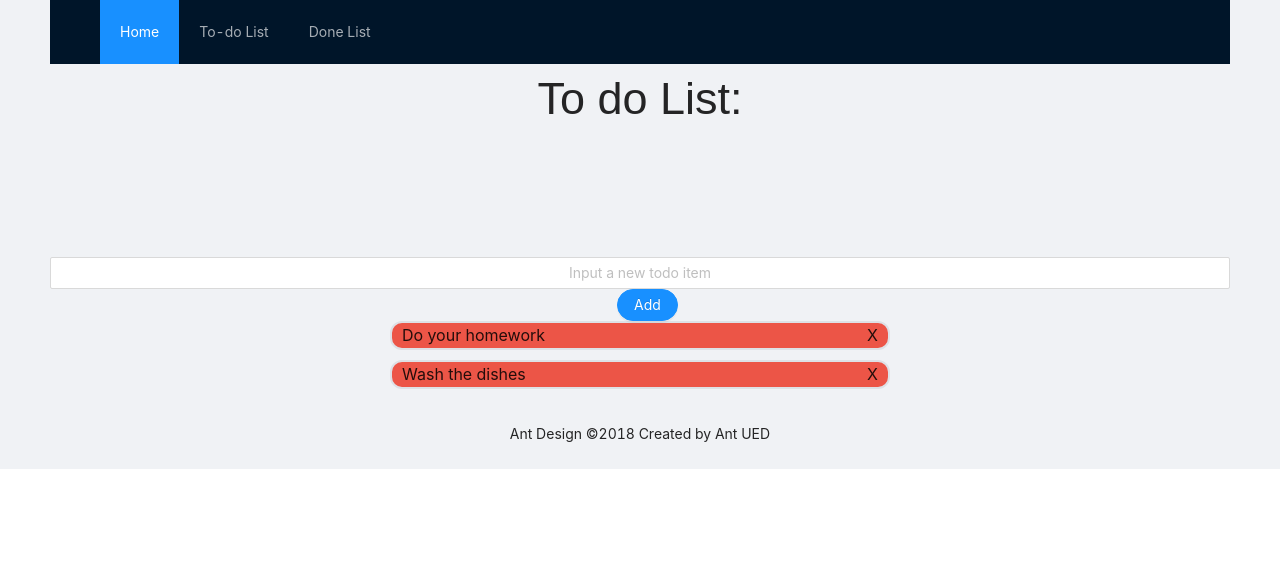
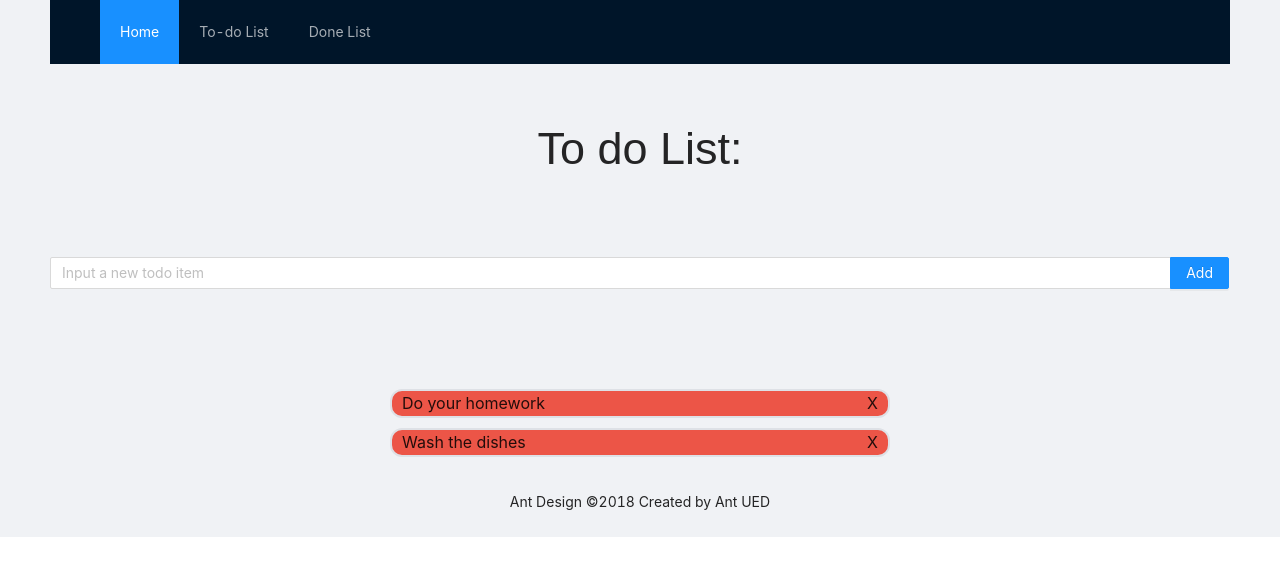
Before and after one commit to ORARAPA/to-do-list-8-17-21, a React (Create React App) app in the folder todo-list-redux/: page /todos in a window 1280 px wide. Shown: the top 576 px of the page. Built offline with nearby package versions, Linux system fonts and the light colour scheme; no server answers; a web font is replaced by a local one.

Commit message:
[ToDoList][Paraluman] refactor: modify input button

```diff
--- a/todo-list-redux/src/features/todos/components/TodoForm.js
+++ b/todo-list-redux/src/features/todos/components/TodoForm.js
@@ -6,16 +6,12 @@ import {useDispatch} from "react-redux";
 import { addTodo } from '../../apis/todos';
 import 'antd/dist/antd.css';
 import {Button} from 'antd';
-import { Input } from 'antd';
+import { Input, Space } from 'antd';
 
 
 function TodoForm(){
     const [text,setText] = useState("");
     const dispatch = useDispatch();
-
-    function handleChange(event){
-        setText(event.target.value);
-    }
 
     function handleAdd(){
         if(text === ""){
@@ -28,11 +24,18 @@ function TodoForm(){
         }
     }
 
+    const { Search } = Input;
+
     return (
         <div className = "TodoForm">
-            <Input placeholder="Input a new todo item" value = {text} onChange = {handleChange}/>
-            &nbsp;&nbsp;&nbsp;&nbsp;
-            <Button type="primary" shape="round" onClick={handleAdd}>Add</Button>
+            <Search
+                placeholder="Input a new todo item"
+                enterButton="Add"
+                size="medium"
+                onChange = {(e) => setText(e.target.value)}
+                onSearch={handleAdd}
+                value={text}
+            />
         </div>
     );
 
--- a/todo-list-redux/src/features/todos/styles/TodoForm.css
+++ b/todo-list-redux/src/features/todos/styles/TodoForm.css
@@ -1,5 +1,6 @@
 .TodoForm{
-    padding-top: 100px;
+    padding-top: 50px;
+    padding-bottom: 100px;
 }
 
 .buttonAdd{
@@ -13,3 +14,12 @@
     background-color: #34A853; /* Green */
     color: white;
 }
+
+.input{
+    background-color: white;
+    padding: 7px;
+    border-radius: 10px;
+    width: 300px;
+    text-align: center;
+    border: 2px black solid;
+  }
--- a/todo-list-redux/src/features/todos/styles/TodoList.css
+++ b/todo-list-redux/src/features/todos/styles/TodoList.css
@@ -2,4 +2,5 @@
 h1{
     font-family: "Sofia", sans-serif;
     font-size: 45px;
+    padding-top: 50px;
 }
```
